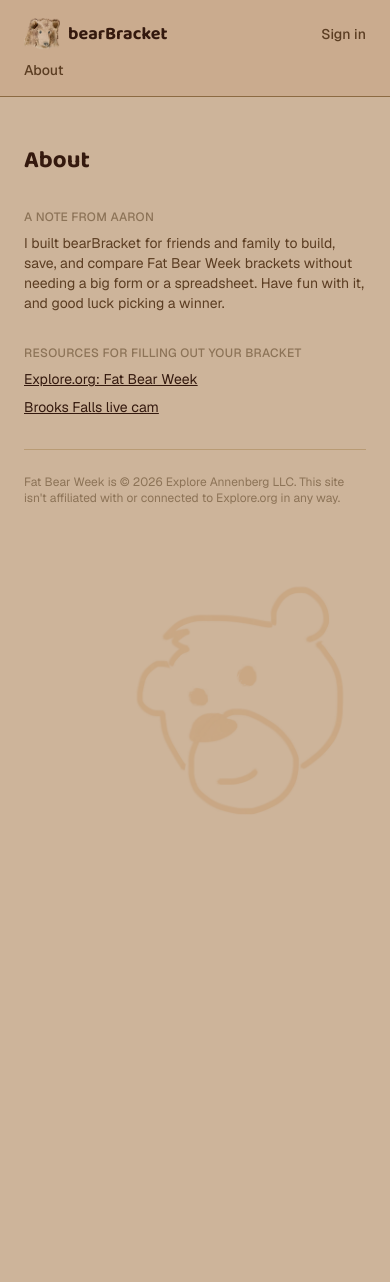
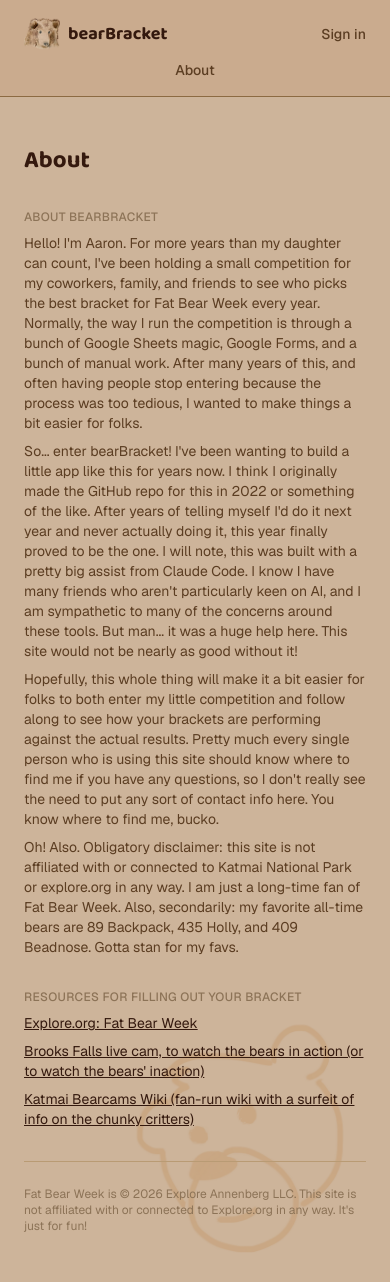
Before and after one commit to docrostov/bearBracket, a Next.js app: page /about in a window 390 px wide. Before the commit the page ends 844 px from the top, so only its background shows below. Built offline with nearby package versions, Linux system fonts and the light colour scheme; no server answers; the database is empty.

Commit message:
mobile changes + rewriting display text

```diff
--- a/src/app/(app)/about/page.tsx
+++ b/src/app/(app)/about/page.tsx
@@ -7,13 +7,19 @@ export default function AboutPage() {
 
       <section className="flex flex-col gap-2">
         <h2 className="text-xs font-medium uppercase tracking-wide text-muted">
-          A note from Aaron
+          About bearBracket
         </h2>
-        {/* TODO(Aaron): replace with your own note. */}
         <p className="text-sm text-ink-soft">
-          I built bearBracket for friends and family to build, save, and
-          compare Fat Bear Week brackets without needing a big form or a
-          spreadsheet. Have fun with it, and good luck picking a winner.
+          Hello! I&apos;m Aaron. For more years than my daughter can count, I&apos;ve been holding a small competition for my coworkers, family, and friends to see who picks the best bracket for Fat Bear Week every year. Normally, the way I run the competition is through a bunch of Google Sheets magic, Google Forms, and a bunch of manual work. After many years of this, and often having people stop entering because the process was too tedious, I wanted to make things a bit easier for folks.
+        </p>
+        <p className="text-sm text-ink-soft">
+          So... enter bearBracket! I&apos;ve been wanting to build a little app like this for years now. I think I originally made the GitHub repo for this in 2022 or something of the like. After years of telling myself I&apos;d do it next year and never actually doing it, this year finally proved to be the one. I will note, this was built with a pretty big assist from Claude Code. I know I have many friends who aren&apos;t particularly keen on AI, and I am sympathetic to many of the concerns around these tools. But man... it was a huge help here. This site would not be nearly as good without it!
+        </p>
+        <p className="text-sm text-ink-soft">
+          Hopefully, this whole thing will make it a bit easier for folks to both enter my little competition and follow along to see how your brackets are performing against the actual results. Pretty much every single person who is using this site should know where to find me if you have any questions, so I don&apos;t really see the need to put any sort of contact info here. You know where to find me, bucko.
+        </p>
+        <p className="text-sm text-ink-soft">
+          Oh! Also. Obligatory disclaimer: this site is not affiliated with or connected to Katmai National Park or explore.org in any way. I am just a long-time fan of Fat Bear Week. Also, secondarily: my favorite all-time bears are 89 Backpack, 435 Holly, and 409 Beadnose. Gotta stan for my favs.
         </p>
       </section>
 
@@ -21,7 +27,6 @@ export default function AboutPage() {
         <h2 className="text-xs font-medium uppercase tracking-wide text-muted">
           Resources for filling out your bracket
         </h2>
-        {/* TODO(Aaron): replace with your own links. */}
         <ul className="flex flex-col gap-2 text-sm">
           <li>
             <a
@@ -40,7 +45,17 @@ export default function AboutPage() {
               rel="noreferrer"
               className="text-ink underline hover:text-ink-soft"
             >
-              Brooks Falls live cam
+              Brooks Falls live cam, to watch the bears in action (or to watch the bears&apos; inaction)
+            </a>
+          </li>
+          <li>
+            <a
+              href="https://katmai-bearcams.fandom.com/wiki/Katmai_Bearcams_Wiki"
+              target="_blank"
+              rel="noreferrer"
+              className="text-ink underline hover:text-ink-soft"
+            >
+              Katmai Bearcams Wiki (fan-run wiki with a surfeit of info on the chunky critters)
             </a>
           </li>
         </ul>
@@ -48,8 +63,8 @@ export default function AboutPage() {
 
       <section className="flex flex-col gap-2 border-t border-border pt-6 text-xs text-muted">
         <p>
-          Fat Bear Week is &copy; 2026 Explore Annenberg LLC. This site isn&apos;t
-          affiliated with or connected to Explore.org in any way.
+          Fat Bear Week is &copy; 2026 Explore Annenberg LLC. This site is not
+          affiliated with or connected to Explore.org in any way. It&apos;s just for fun!
         </p>
       </section>
     </main>
--- a/src/app/(app)/layout.tsx
+++ b/src/app/(app)/layout.tsx
@@ -38,7 +38,7 @@ export default async function AppLayout({
             bearBracket
           </span>
         </Link>
-        <nav className="order-3 flex w-full flex-wrap items-center gap-x-4 gap-y-1 text-sm font-medium text-ink-soft sm:order-none sm:w-auto">
+        <nav className="order-3 flex w-full flex-wrap items-center justify-center gap-x-4 gap-y-1 text-sm font-medium text-ink-soft sm:order-none sm:w-auto sm:justify-start">
           {slug && (
             <>
               <Link href={`/competitions/${slug}/results`} className="hover:text-ink">
--- a/src/app/(app)/login/page.tsx
+++ b/src/app/(app)/login/page.tsx
@@ -56,7 +56,7 @@ export default function LoginPage() {
             </button>
             {status === "error" && (
               <p className="text-sm text-danger">
-                Something went wrong sending that link. Try again.
+                Something went wrong sending that link. Try again, or contact the guy in the About page.
               </p>
             )}
           </form>
--- a/src/app/layout.tsx
+++ b/src/app/layout.tsx
@@ -15,16 +15,21 @@ const baloo = Baloo_2({
 
 export const metadata: Metadata = {
   title: "bearBracket",
-  description: "Build, store, and compare brackets.",
+  description: "Brackets! For bears. And other stuff, too, I suppose.",
 };
 
 export default function RootLayout({ children }: LayoutProps<"/">) {
   return (
     <html
       lang="en"
-      className={`${geistSans.variable} ${baloo.variable} h-full antialiased`}
+      className={`${geistSans.variable} ${baloo.variable} antialiased`}
     >
-      <body className="flex min-h-full flex-col">{children}</body>
+      {/* min-h-[100dvh] instead of min-h-full: iOS Safari's address bar
+          shrinks/grows the viewport, and a percentage-height chain
+          (html/body height:100%) resolves against the *tallest* possible
+          viewport, leaving a phantom scrollable gap once the bar shows.
+          Dynamic viewport height tracks the real visible height instead. */}
+      <body className="flex min-h-[100dvh] flex-col">{children}</body>
     </html>
   );
 }
--- a/src/app/page.tsx
+++ b/src/app/page.tsx
@@ -32,11 +32,8 @@ export default async function SplashPage() {
           />
         </div>
 
-        {/* TODO(Aaron): replace with your own welcome note. */}
         <p className="text-sm text-ink-soft">
-          Build your bracket, track how it holds up against the real thing,
-          and see how you stack up against everyone else picking along with
-          you.
+          Welcome to bearBracket! This is a tiny web app built for Fat Bear Week. This site allows you to set up your own bracket based on the Katmai National Park base bracket, then follow along with the competition and see how you stack up against other fans of beautiful bulky bears.
         </p>
 
         <div className="flex w-full flex-col gap-3 pt-2">
--- a/src/components/AuthStatus.tsx
+++ b/src/components/AuthStatus.tsx
@@ -25,10 +25,10 @@ export default async function AuthStatus() {
     .single();
 
   return (
-    <div className="flex items-center gap-3">
+    <div className="flex min-w-0 items-center gap-3">
       <Link
         href="/profile"
-        className="text-sm text-ink-soft hover:text-ink"
+        className="max-w-[140px] truncate text-sm text-ink-soft hover:text-ink sm:max-w-none"
       >
         {profile?.emoji && <span className="mr-1">{profile.emoji}</span>}
         {profile?.display_name ?? "Bear fan"}
```
Also changed, not shown: src/components/BracketBoard.tsx (+37 -15 lines).
